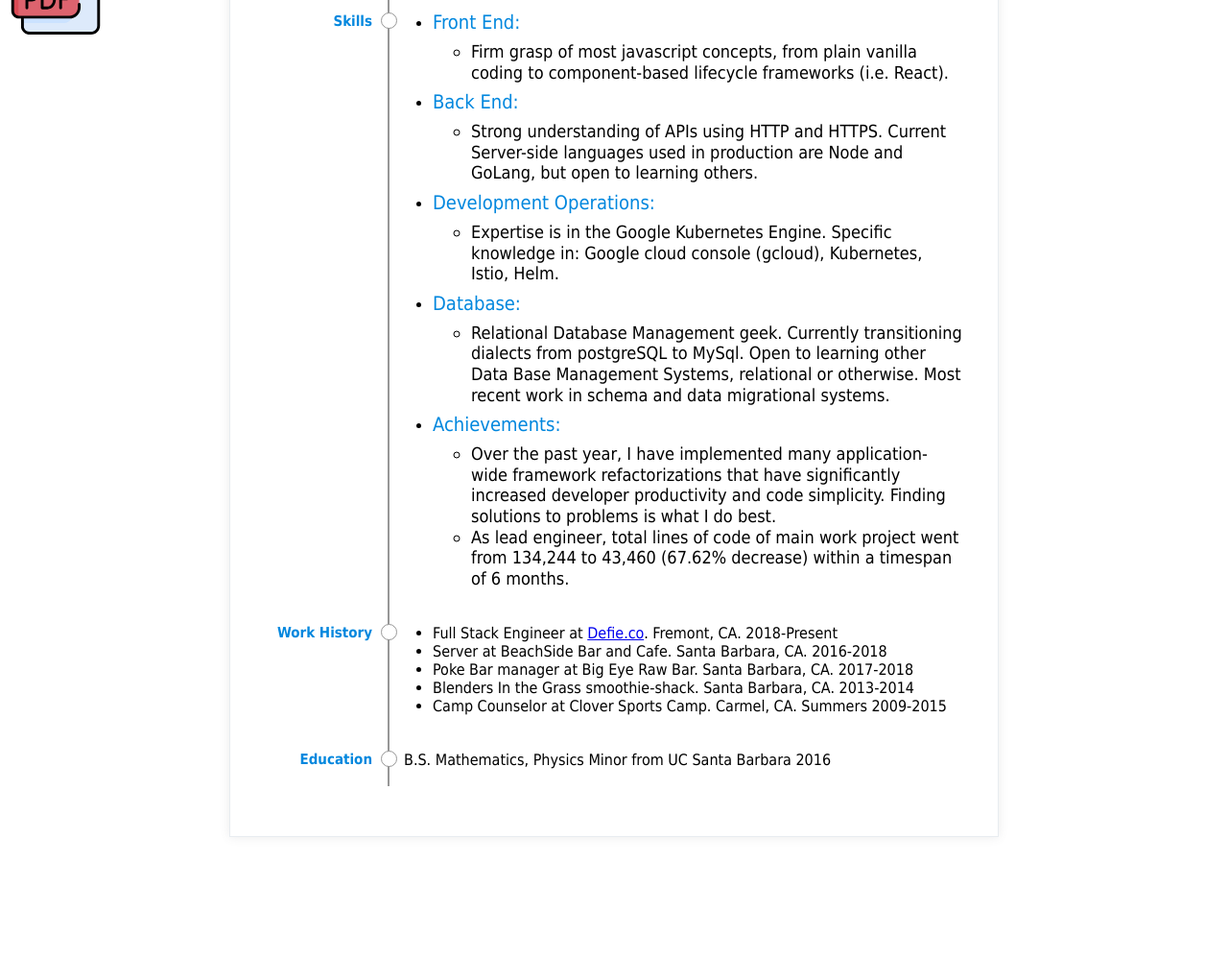
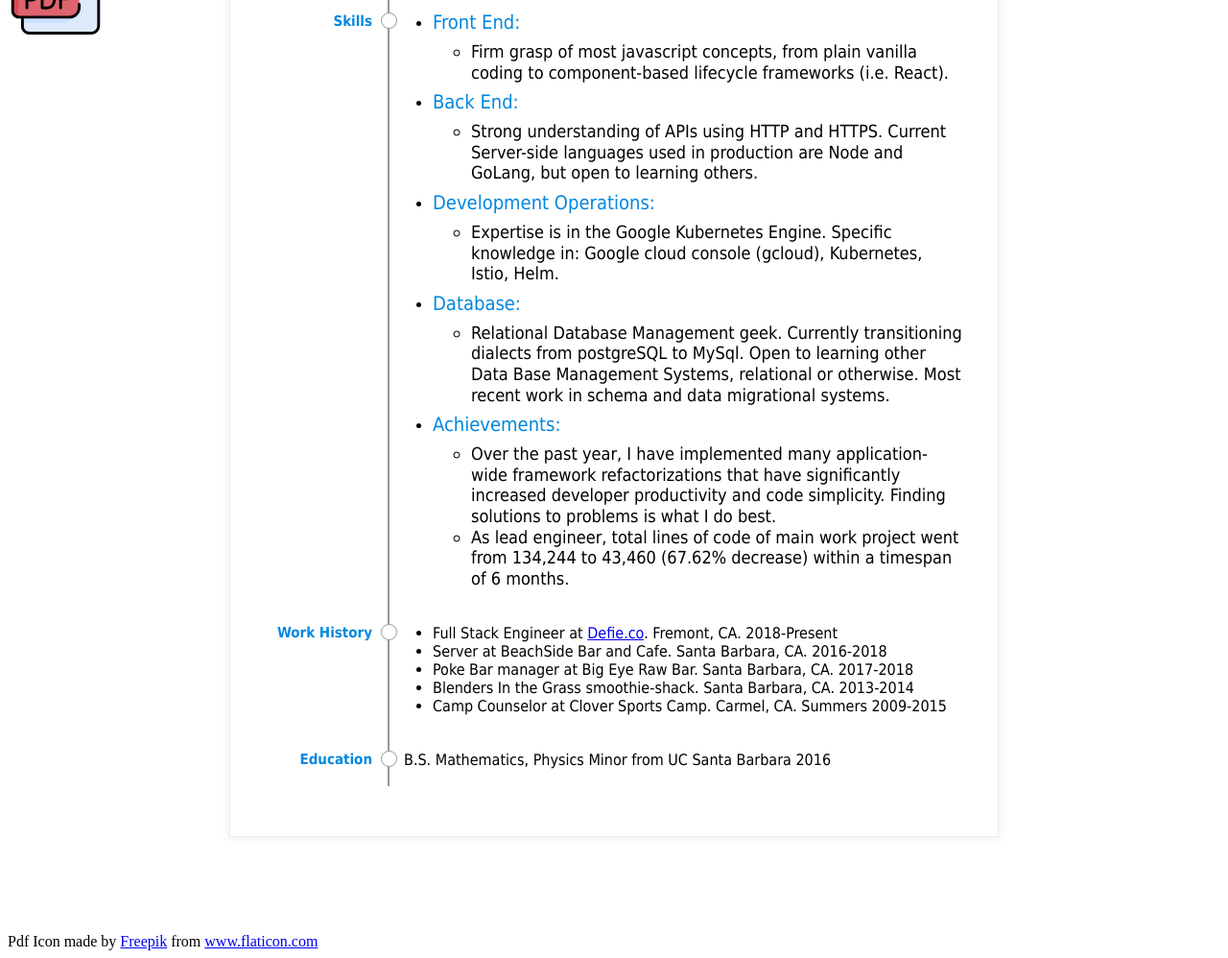
Before and after one commit to michaelairola/Resume, a plain HTML site: page index.html in a window 1280 px wide. Shown: the part 360-1358 px from the top of the page at 96% size. Before the commit the page ends 1332 px from the top, so only its background shows below. Drawn offline with Linux system fonts and the light colour scheme.

Commit message:
update resume

```diff
--- a/script.js
+++ b/script.js
@@ -63,13 +63,18 @@ const resume = () => html`
   	</div>
   	`)}`
 
-const pdfLink = () => html`<a href="/index.pdf"><img style="width:100px;" src="pdf.svg" /></a>`
+const pdfLink = () => html`<a href="/resume.pdf"><img style="width:100px;" src="pdf.svg" /></a>`
+const pdfPicCred = () => html`<div class="non-print">Pdf Icon made by <a href="https://www.flaticon.com/authors/freepik" title="Freepik">Freepik</a> from <a href="https://www.flaticon.com/" title="Flaticon">www.flaticon.com</a></div>`
 
-const entrypoint = () => html`<div id="pdfLink"></div><div class="resume" id="resume"></div>`
+const entrypoint = () => html`
+	<div id="pdfLink"></div>
+	<div class="resume" id="resume"></div>
+	<div id="pdfPicCred"></div>`
 
 window.onload = () => {
 	renderById(entrypoint)
 	renderById(pdfLink)
 	renderById(resume)
+	renderById(pdfPicCred)
 	listenToMouseOver("row", "selectedRow");
 }
--- a/style.css
+++ b/style.css
@@ -9,7 +9,7 @@
 }
 
 /*8.27in x 11.69in*/
-.resume {
+#resume {
 	width: var(--resume-width);
 	height: var(--resume-height);
 	margin: var(--resume-margins);
@@ -28,7 +28,7 @@
 		width: 100%;
 		height: 100%;
 	}
-	.resume {
+	#resume {
 		width: 100%;
 		height: 100%;
 		margin: 0px;
@@ -79,6 +79,9 @@
 		height: 100%;
 	}
 	#pdfLink {
+		display: none!IMPORTANT;
+	}
+	#pdfPicCred {
 		display: none!IMPORTANT;
 	}
 	.row {
```
Also changed, not shown: 3 other files.
